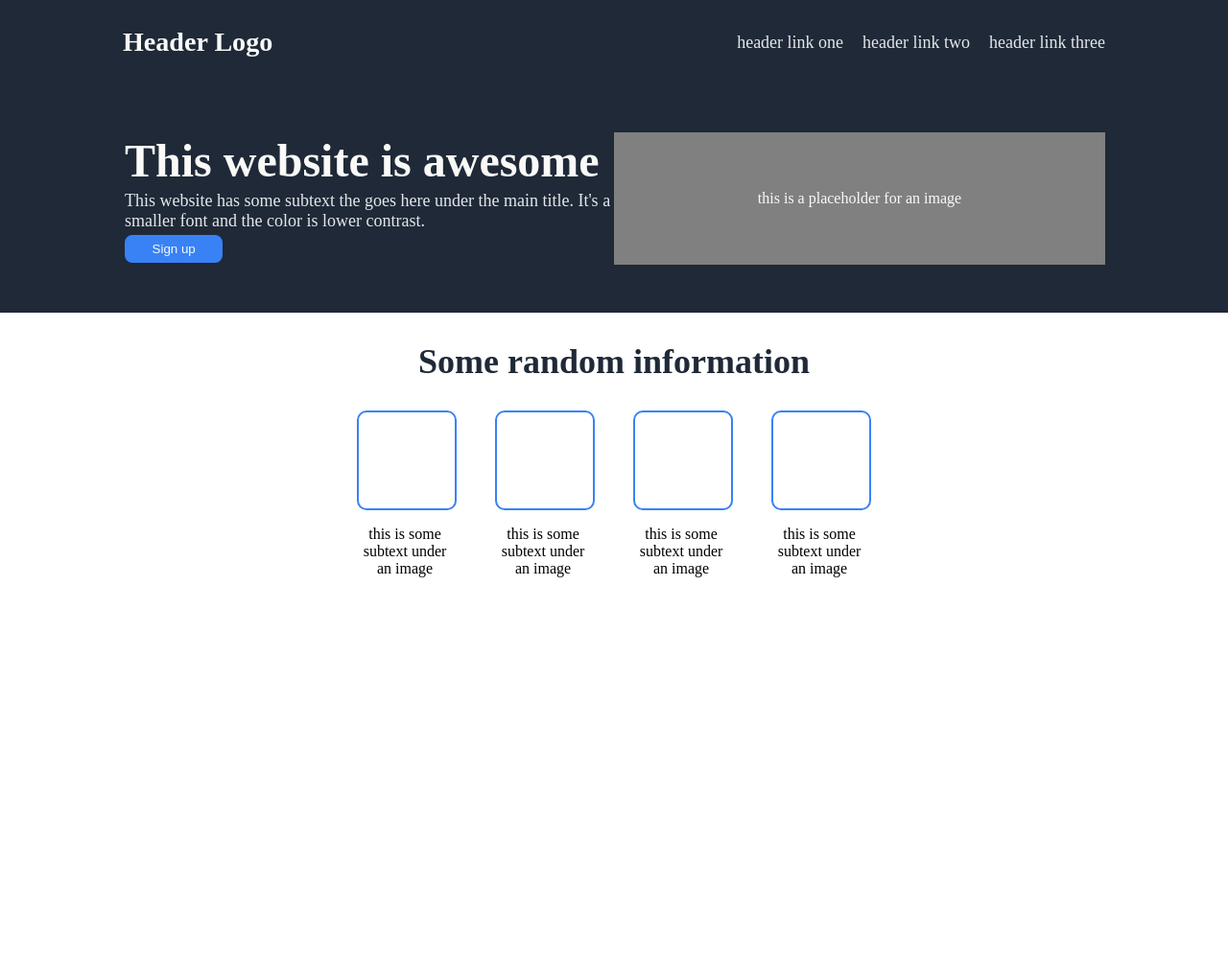
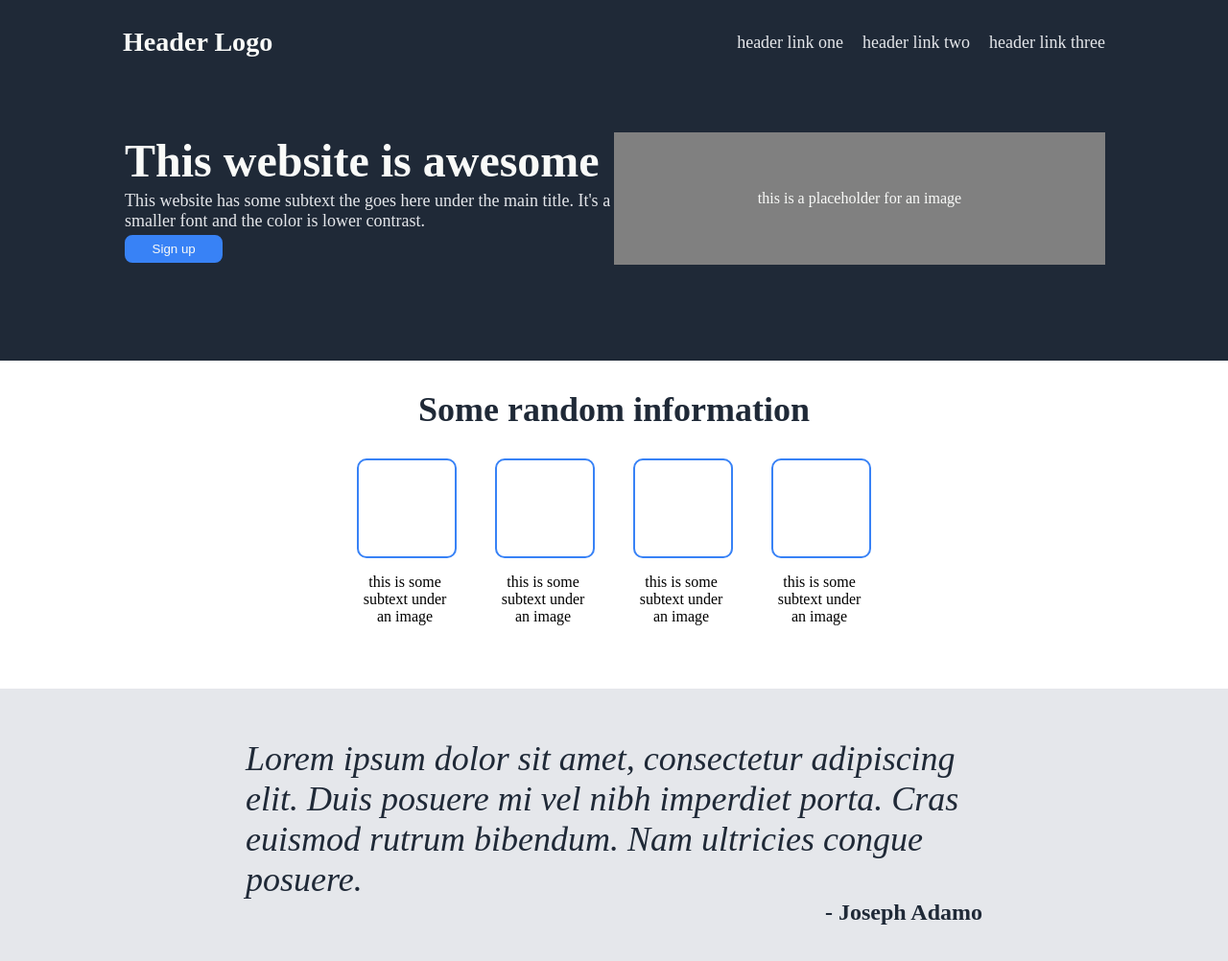
Before and after one commit to joeadamo67/odin-landing-page, a plain HTML site: page index.html in a window 1280 px wide. Shown: the whole page at 96% size. Before the commit the page ends 800 px from the top, so only its background shows below. Drawn offline with Linux system fonts and the light colour scheme.

Commit message:
Finished Section 4.

```diff
--- a/index.html
+++ b/index.html
@@ -60,9 +60,13 @@
             </div>
 
         </section>
-        <section class="quote">
+        <section class="quote-container">
+
+            <p class="quote">Lorem ipsum dolor sit amet, consectetur adipiscing elit. Duis posuere mi vel nibh imperdiet porta. Cras euismod rutrum bibendum. Nam ultricies congue posuere.</p>
+            <p class="quote-author">- Joseph Adamo</p>
 
         </section>
+
         <section class="callToAction">
 
         </section>
--- a/styles.css
+++ b/styles.css
@@ -46,6 +46,8 @@ body{
 
     width: 100%;
     background-color: #1F2937;
+    padding-bottom: 50px;
+
 }
 .banner-text{
     display: flex;
@@ -94,6 +96,7 @@ body{
     flex-direction: column;
     align-items: center;
     width: 100%;
+    margin-bottom: 50px;
 }
 
 .information h2{
@@ -106,7 +109,6 @@ body{
     width: 100%;
     justify-content: center;
     gap: 40px;
-
 }
 
 .card-image{
@@ -121,3 +123,31 @@ body{
     width: 100px;
     text-align: center;
 }
+/* Section 4 - Quote */
+.quote-container {
+    display: flex;
+    flex-direction: column;
+
+    justify-content: center;
+    background-color: #E5E7EB;
+    height: 300px;
+    padding: 0px 20%;
+
+
+}
+
+.quote{
+    font-size: 36px;
+    font-style: italic;
+    color: #1F2937;
+    margin: 0;
+}
+
+
+.quote-author{
+    align-self: flex-end;
+    margin: 0;
+    font-size: 24px;
+    font-weight: bold;
+    color:#1F2937;
+}
```
